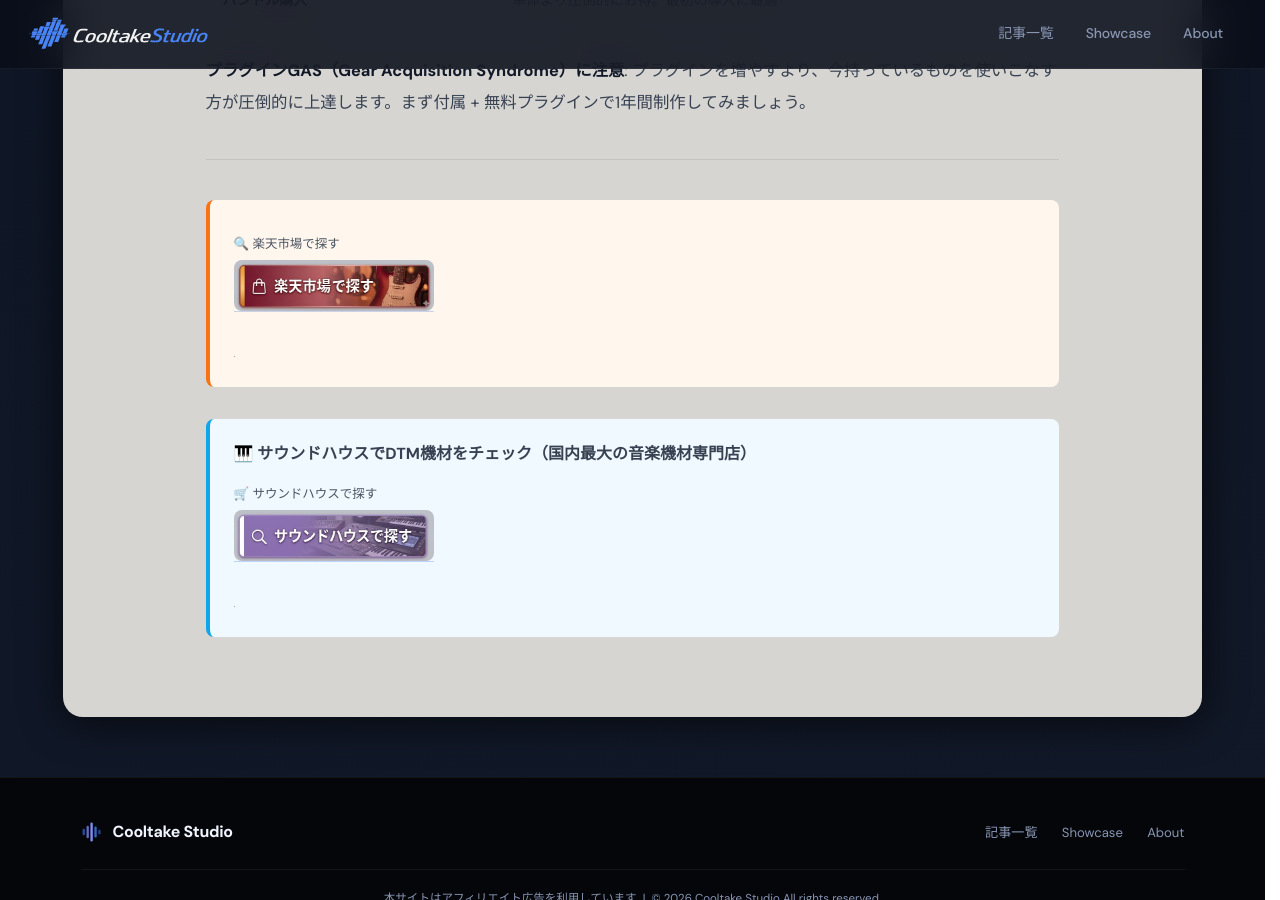
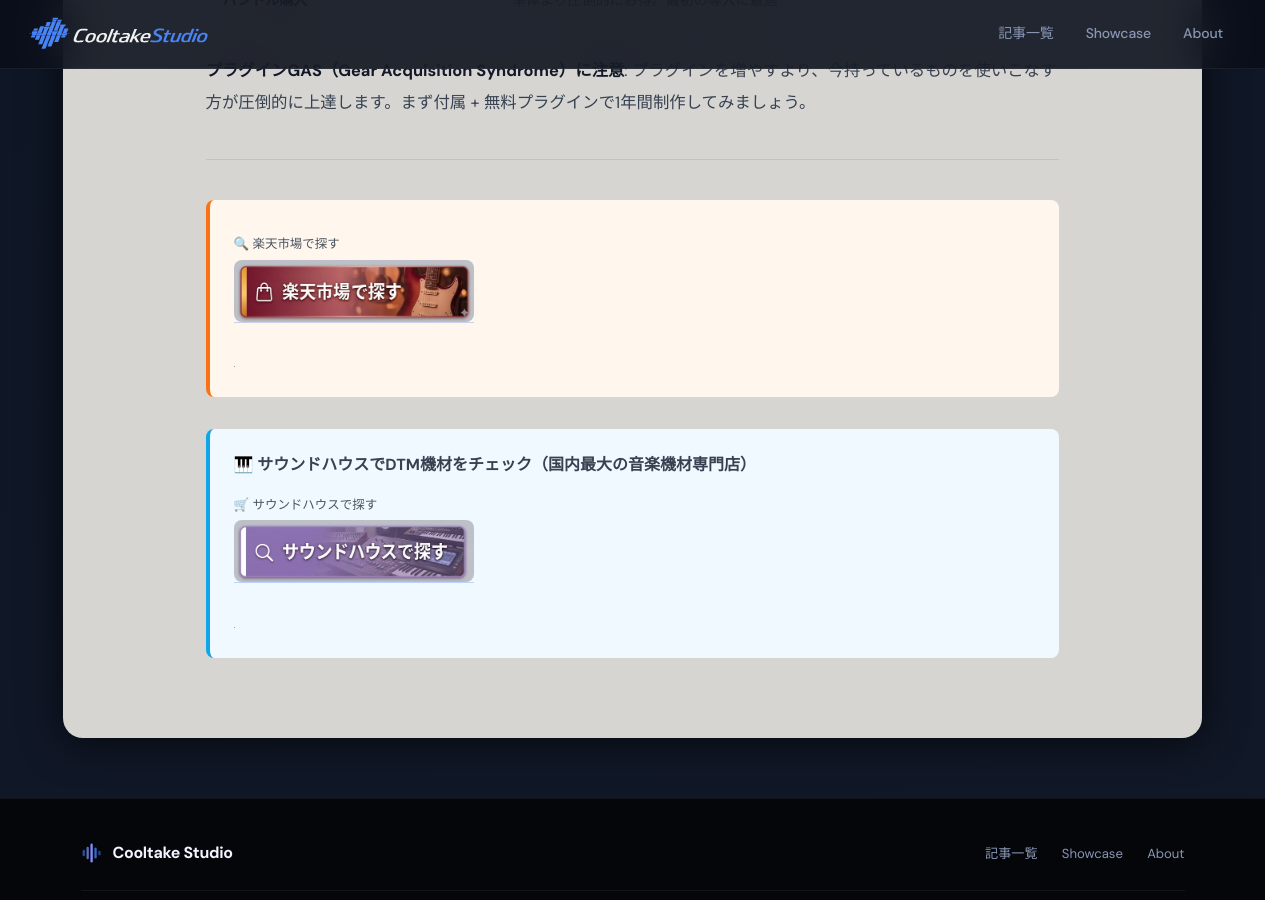
Before and after one commit to cooltake/cooltake-staging, a Jekyll site: the page built from _posts/2026-05-24-vst-plugin-guide.md, in a window 1280 px wide and 900 px high, scrolled down 4167 px. Built offline with Jekyll 4.4.1, drawn with Linux system fonts in a browser that asks for light colours; some web fonts are replaced; grey boxes are pictures that could not be loaded.

```diff
--- a/_posts/2026-05-24-vst-plugin-guide.md
+++ b/_posts/2026-05-24-vst-plugin-guide.md
@@ -103,13 +103,13 @@
 
 <div style="margin:2rem 0;padding:1.2rem 1.5rem;background:#fff7ed;border-left:4px solid #f97316;border-radius:8px;">
 <div style="margin:.8rem 0;"><span style="display:block;font-size:.78rem;color:#4b5563;margin-bottom:3px;margin-top:6px;">🔍 楽天市場で探す</span>
-<a href="https://hb.afl.rakuten.co.jp/hgc/0b15ddc7.28c5c9ed.0b15ddc8.5d23dd4d/?pc=https%3A%2F%2Fsearch.rakuten.co.jp%2Fsearch%2Fmall%2FDTM+%E9%9F%B3%E6%A5%BD%E5%88%B6%E4%BD%9C%2F" rel="nofollow" referrerpolicy="no-referrer-when-downgrade" style="display:inline-block;text-decoration:none;"><img src="/assets/images/btn-rakuten.jpg" alt="楽天市場で探す" width="200" style="height:auto;border-radius:8px;display:block;"></a></div>
+<a href="https://hb.afl.rakuten.co.jp/hgc/0b15ddc7.28c5c9ed.0b15ddc8.5d23dd4d/?pc=https%3A%2F%2Fsearch.rakuten.co.jp%2Fsearch%2Fmall%2FDTM+%E9%9F%B3%E6%A5%BD%E5%88%B6%E4%BD%9C%2F" rel="nofollow" referrerpolicy="no-referrer-when-downgrade" style="display:inline-block;text-decoration:none;"><img src="/assets/images/btn-rakuten.jpg" alt="楽天市場で探す" width="240" style="height:auto;border-radius:8px;display:block;"></a></div>
 <img src="//i.moshimo.com/af/i/impression?a_id=5565352&amp;p_id=54&amp;pc_id=54&amp;pl_id=616" width="1" height="1" style="border:none;" alt="" loading="lazy">
 </div>
 
 <div style="margin:2rem 0;padding:1.2rem 1.5rem;background:#f0f9ff;border-left:4px solid #0ea5e9;border-radius:8px;">
 <p style="margin:0 0 .6rem;font-weight:bold;font-size:1rem;">&#x1F3B9; サウンドハウスでDTM機材をチェック（国内最大の音楽機材専門店）</p>
 <div style="margin:.8rem 0;"><span style="display:block;font-size:.78rem;color:#4b5563;margin-bottom:3px;margin-top:6px;">🛒 サウンドハウスで探す</span>
-<a href="https://h.accesstrade.net/sp/cc?rk=01001xqc00os63&url=https%3A%2F%2Fwww.soundhouse.co.jp%2Fsearch%2Findex%2F%3Fsearch_all%3DDTM%2B%E3%82%BD%E3%83%95%E3%83%88%E3%82%A6%E3%82%A7%E3%82%A2" rel="nofollow" referrerpolicy="no-referrer-when-downgrade" style="display:inline-block;text-decoration:none;"><img src="/assets/images/btn-soundhouse.jpg" alt="サウンドハウスで探す" width="200" style="height:auto;border-radius:8px;display:block;"></a></div>
+<a href="https://h.accesstrade.net/sp/cc?rk=01001xqc00os63&url=https%3A%2F%2Fwww.soundhouse.co.jp%2Fsearch%2Findex%2F%3Fsearch_all%3DDTM%2B%E3%82%BD%E3%83%95%E3%83%88%E3%82%A6%E3%82%A7%E3%82%A2" rel="nofollow" referrerpolicy="no-referrer-when-downgrade" style="display:inline-block;text-decoration:none;"><img src="/assets/images/btn-soundhouse.jpg" alt="サウンドハウスで探す" width="240" style="height:auto;border-radius:8px;display:block;"></a></div>
 <img src="https://h.accesstrade.net/sp/rr?rk=01001xqc00os63" width="1" height="1" border="0" alt="" loading="lazy">
 </div>
```
